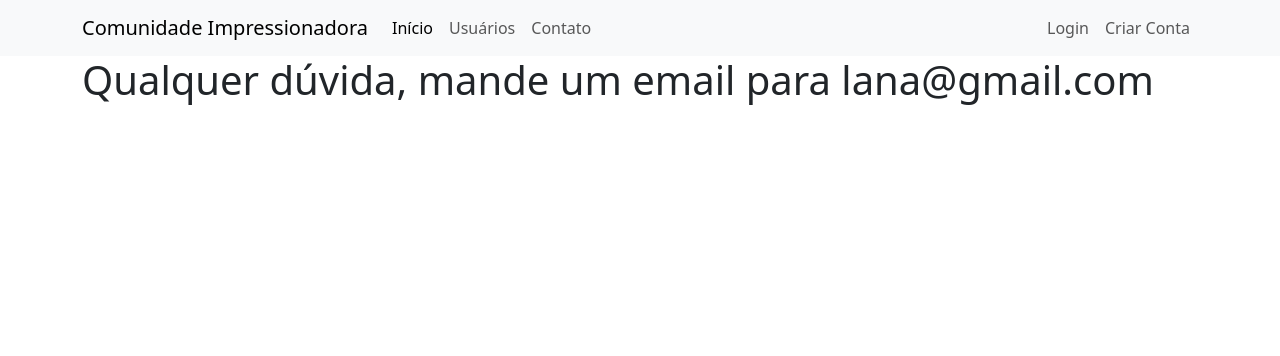
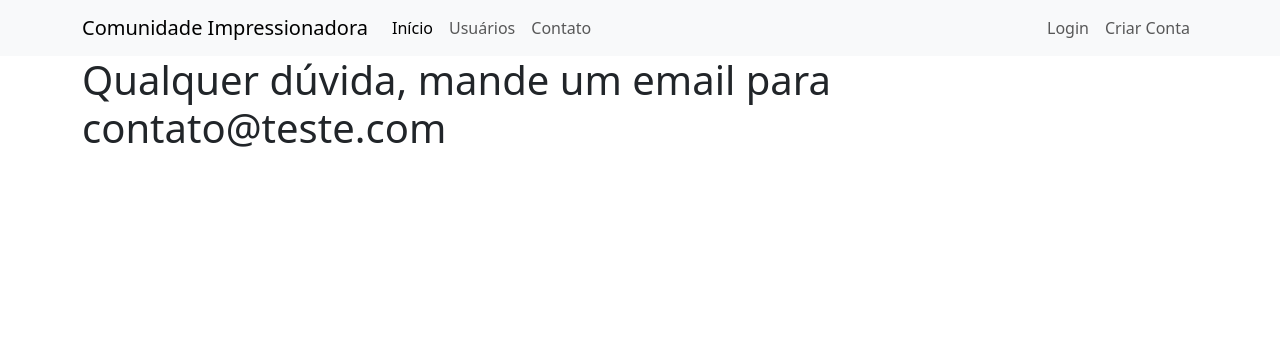
Before and after one commit to Brazil25/comunidade_impressionadora, a Flask app: page /contato in a window 1280 px wide. Shown: the top 356 px of the page. Run offline with Flask 3, Linux system fonts and the light colour scheme.

Commit message:
Atualização de arquivo README.md e ajustes no código

```diff
--- a/comunidadeimpressionadora/forms.py
+++ b/comunidadeimpressionadora/forms.py
@@ -1,7 +1,7 @@
 from flask_wtf import FlaskForm
 from flask_wtf.file import FileField, FileAllowed
 from wtforms import StringField, PasswordField, SubmitField, BooleanField, TextAreaField
-from wtforms.validators import DataRequired, Length, Email, EqualTo
+from wtforms.validators import DataRequired, Length, Email, EqualTo, ValidationError
 from comunidadeimpressionadora.models import Usuario
 from flask_login import current_user
 
--- a/comunidadeimpressionadora/templates/contato.html
+++ b/comunidadeimpressionadora/templates/contato.html
@@ -2,6 +2,6 @@
 
 {% block body %}
     <div class="container">
-        <h1>Qualquer dúvida, mande um email para lana@gmail.com</h1>
+        <h1>Qualquer dúvida, mande um email para contato@teste.com</h1>
     </div>
 {% endblock %}
```
Also changed, not shown: requirements.txt (+17 -57 lines), README.md, demo/Demonstracao1.png (added), demo/Demonstracao2.png (added), demo/Demonstracao3.png (added), demo/Demonstracao4.png (added), demo/Demonstracao5.png (added), demo/Demonstracao6.png (added), demo/Demonstracao7.png (added), 1 other file.
